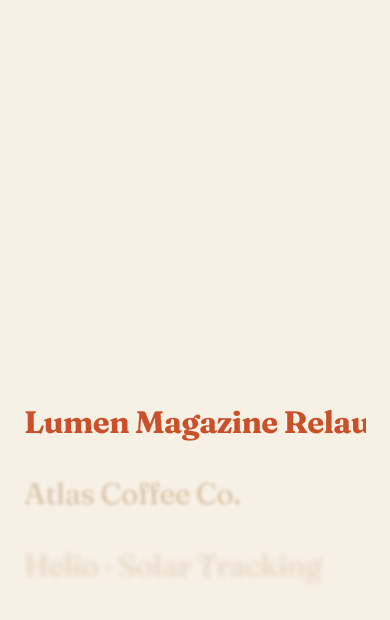
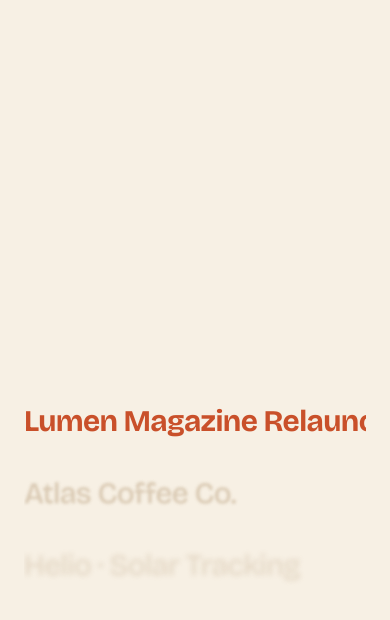
Before and after one commit to shivc868/component-029, a Next.js app: page / in a window 390 px wide. Shown: the top 620 px of the page. Built offline with nearby package versions, Linux system fonts and the light colour scheme.

Commit message:
new changes

```diff
--- a/app/globals.css
+++ b/app/globals.css
@@ -2,7 +2,7 @@
 
 @theme inline {
   --font-sans: var(--font-manrope);
-  --font-display: var(--font-fraunces);
+  --font-display: var(--font-bricolage);
 }
 
 body {
--- a/app/layout.tsx
+++ b/app/layout.tsx
@@ -1,11 +1,11 @@
 import type { Metadata } from "next";
-import { Fraunces, Manrope } from "next/font/google";
+import { Bricolage_Grotesque, Manrope } from "next/font/google";
 import LenisProvider from "./components/LenisProvider";
 import "./globals.css";
 
-// warm display serif + clean grotesque body — a classic editorial pairing
-const fraunces = Fraunces({
-  variable: "--font-fraunces",
+// modern characterful grotesque for display + clean Manrope body
+const bricolage = Bricolage_Grotesque({
+  variable: "--font-bricolage",
   subsets: ["latin"],
 });
 
@@ -23,7 +23,7 @@
   return (
     <html
       lang="en"
-      className={`${fraunces.variable} ${manrope.variable} h-full antialiased`}
+      className={`${bricolage.variable} ${manrope.variable} h-full antialiased`}
     >
       <body className="min-h-full flex flex-col">
         <LenisProvider>{children}</LenisProvider>
--- a/app/page.tsx
+++ b/app/page.tsx
@@ -585,7 +585,7 @@
                       }}
                       className={`whitespace-nowrap font-display leading-tight tracking-[-0.02em] will-change-[transform,opacity] ${
                         isActive
-                          ? "text-[calc(1.875rem+1px)] font-bold text-[#c9502a] sm:text-[calc(2.25rem+1px)] lg:text-[calc(2.6rem+1px)]"
+                          ? "text-3xl font-bold text-[#c9502a] sm:text-4xl lg:text-[2.6rem]"
                           : "text-3xl font-medium text-[#cdb99e] sm:text-4xl lg:text-[2.6rem]"
                       }`}
                       style={{
@@ -737,8 +737,8 @@
               </ul>
             </div>
 
-            <a
-              href="#"
+            <button
+              type="button"
               data-detail-fade
               // the CTA is an action of its own — its click must not bubble
               // to the overlay's click-anywhere-to-close handler
@@ -763,7 +763,7 @@
               className="mt-auto inline-flex w-fit items-center rounded-md bg-[#2b1c12] px-7 py-3.5 font-semibold text-[#f7e8d6] transition-colors will-change-[transform,opacity] hover:bg-[#c9502a] hover:text-[#fff6ea]"
             >
               Hire us for your next one
-            </a>
+            </button>
           </div>
 
           {/* Right: image — same 440:520 ratio as the rail card, centered on
```
